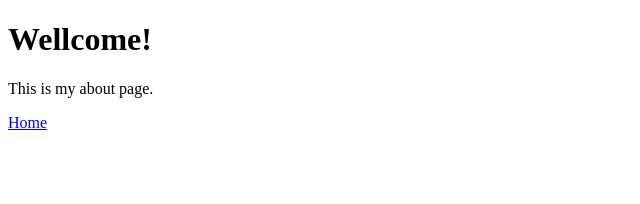
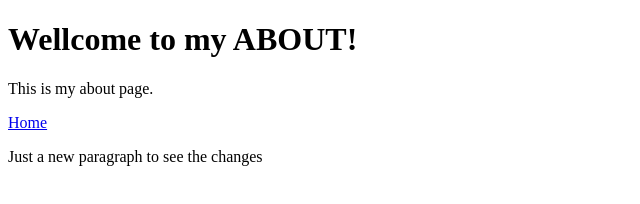
Before and after one commit to fanni0513/AwasomeLndingPage, a plain HTML site: page about.html in a window 1280 px wide. Shown: the whole page, without its empty margins (0-640 px from the left). Drawn offline with Linux system fonts and the light colour scheme.

Commit message:
Updated about.html
Just changed few things.

```diff
--- a/about.html
+++ b/about.html
@@ -7,8 +7,9 @@
     <title>About</title>
 </head>
 <body>
-   <h1>Wellcome!</h1>
+   <h1>Wellcome to my ABOUT!</h1>
    <p>This is my about page.</p>
    <a href="index.html">Home</a>
+   <p>Just a new paragraph to see the changes</p>
 </body>
 </html>
```
